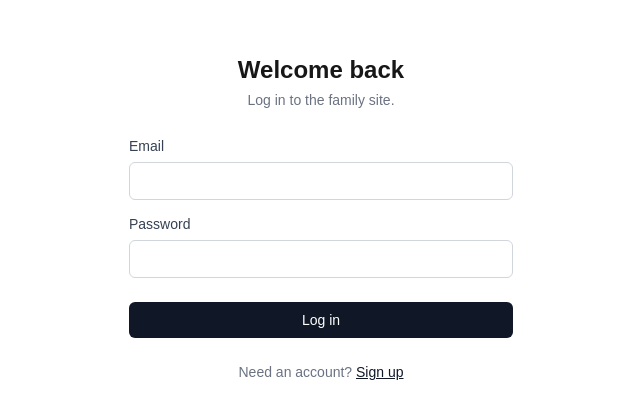
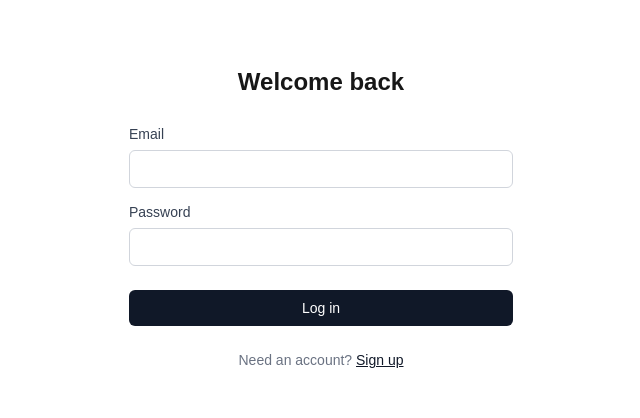
Before and after one commit to rschabra/Family-Events-Wesbite, a Next.js app in the folder family-site/app/: page /login in a window 1280 px wide. Shown: the part 182-600 px from the top of the page, without its empty margins (319-959 px from the left). Built offline with nearby package versions, Linux system fonts and the light colour scheme; no server answers.

Commit message:
Day 4 updates: Remove extra text from login screen

```diff
--- a/family-site/app/app/login/page.tsx
+++ b/family-site/app/app/login/page.tsx
@@ -45,7 +45,6 @@ export default function LoginPage() {
       <div className="w-full max-w-sm space-y-6">
         <div className="text-center space-y-1">
           <h1 className="text-2xl font-semibold">Welcome back</h1>
-          <p className="text-sm text-gray-500">Log in to the family site.</p>
         </div>
 
         <div className="space-y-3">
```
